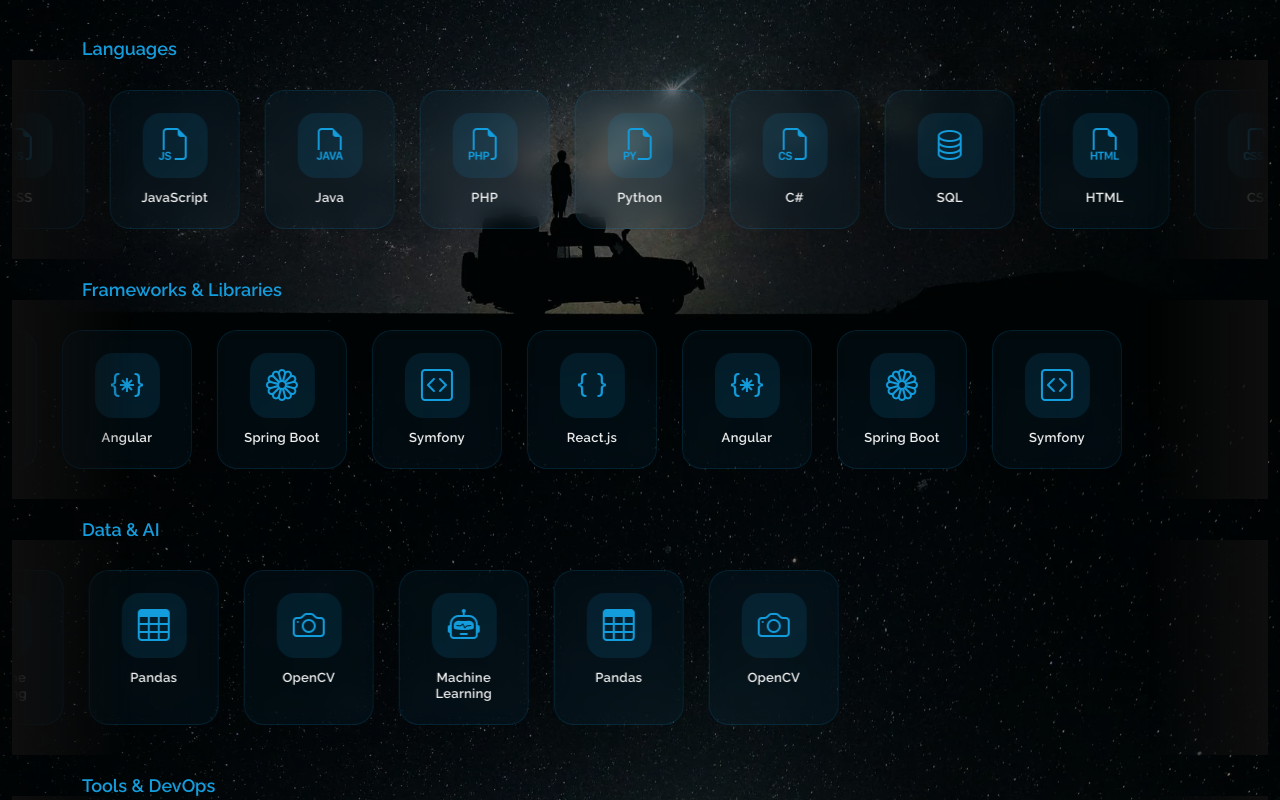
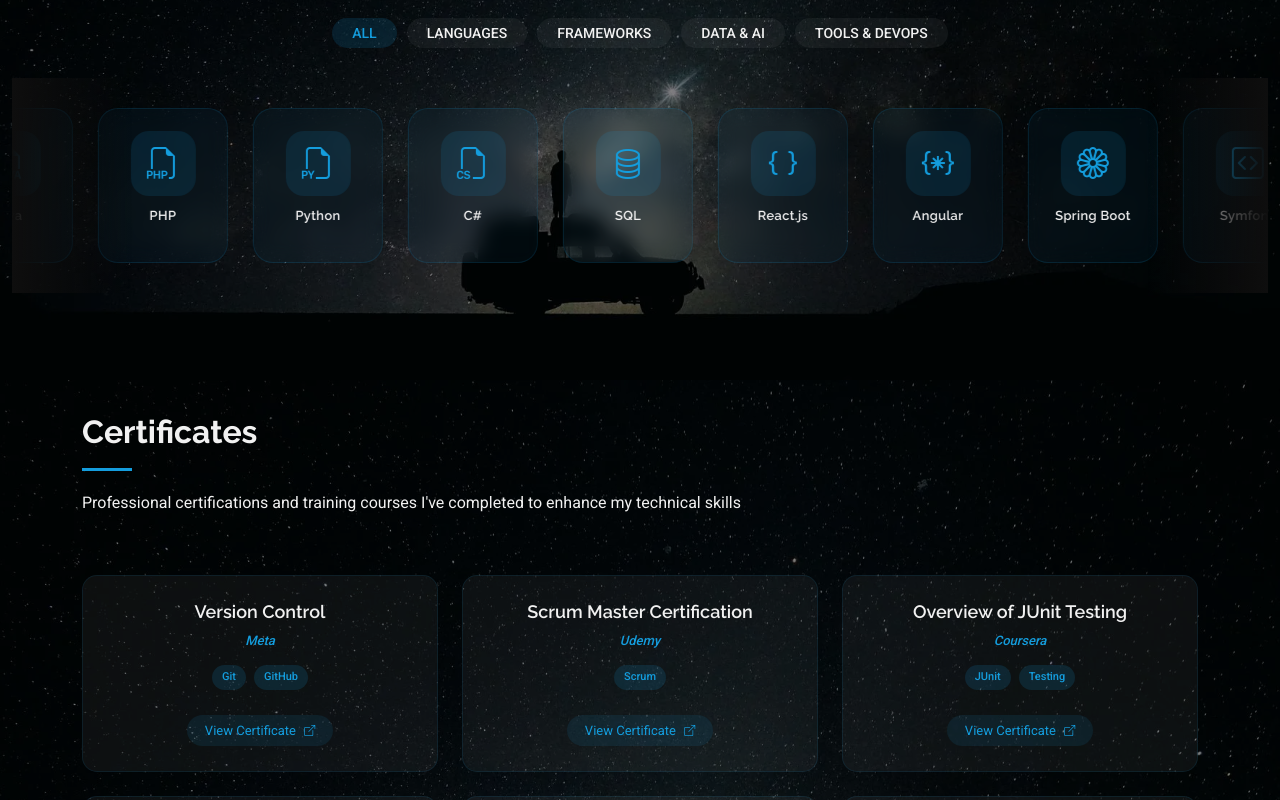
Before and after one commit to oumeyma-elaammari/my_portfolio, a React (Create React App) app: page / in a window 1280 px wide. Shown: the part 2820-3620 px from the top of the page. Built offline with nearby package versions, Linux system fonts and the light colour scheme.

Commit message:
feat: add category filters to Skills carousel

```diff
--- a/src/components/Skills.jsx
+++ b/src/components/Skills.jsx
@@ -1,50 +1,59 @@
-import React from 'react';
+import React, { useState, useEffect } from 'react';
 import '../styles/Skills.css';
 
-const skillsGroups = [
-  {
-    title: 'Languages',
-    skills: [
-      { name: 'HTML', icon: 'bi-filetype-html' },
-      { name: 'CSS', icon: 'bi-filetype-css' },
-      { name: 'JavaScript', icon: 'bi-filetype-js' },
-      { name: 'Java', icon: 'bi-filetype-java' },
-      { name: 'PHP', icon: 'bi-filetype-php' },
-      { name: 'Python', icon: 'bi-filetype-py' },
-      { name: 'C#', icon: 'bi-filetype-cs' },
-      { name: 'SQL', icon: 'bi-database' },
-    ]
-  },
-  {
-    title: 'Frameworks & Libraries',
-    skills: [
-      { name: 'React.js', icon: 'bi-braces' },
-      { name: 'Angular', icon: 'bi-braces-asterisk' },
-      { name: 'Spring Boot', icon: 'bi-flower1' },
-      { name: 'Symfony', icon: 'bi-code-square' },
-    ]
-  },
-  {
-    title: 'Data & AI',
-    skills: [
-      { name: 'Machine Learning', icon: 'bi-robot' },
-      { name: 'Pandas', icon: 'bi-table' },
-      { name: 'OpenCV', icon: 'bi-camera' },
-    ]
-  },
-  {
-    title: 'Tools & DevOps',
-    skills: [
-      { name: 'Git', icon: 'bi-git' },
-      { name: 'GitHub', icon: 'bi-github' },
-      { name: 'MySQL', icon: 'bi-database-fill' },
-      { name: 'Docker', icon: 'bi-box' },
-      { name: 'Linux', icon: 'bi-ubuntu' },
-    ]
-  }
+const skillsData = [
+  { name: 'HTML', icon: 'bi-filetype-html', category: 'languages' },
+  { name: 'CSS', icon: 'bi-filetype-css', category: 'languages' },
+  { name: 'JavaScript', icon: 'bi-filetype-js', category: 'languages' },
+  { name: 'Java', icon: 'bi-filetype-java', category: 'languages' },
+  { name: 'PHP', icon: 'bi-filetype-php', category: 'languages' },
+  { name: 'Python', icon: 'bi-filetype-py', category: 'languages' },
+  { name: 'C#', icon: 'bi-filetype-cs', category: 'languages' },
+  { name: 'SQL', icon: 'bi-database', category: 'languages' },
+  { name: 'React.js', icon: 'bi-braces', category: 'frameworks' },
+  { name: 'Angular', icon: 'bi-braces-asterisk', category: 'frameworks' },
+  { name: 'Spring Boot', icon: 'bi-flower1', category: 'frameworks' },
+  { name: 'Symfony', icon: 'bi-code-square', category: 'frameworks' },
+  { name: 'Machine Learning', icon: 'bi-robot', category: 'data-ai' },
+  { name: 'Pandas', icon: 'bi-table', category: 'data-ai' },
+  { name: 'OpenCV', icon: 'bi-camera', category: 'data-ai' },
+  { name: 'Git', icon: 'bi-git', category: 'tools-devops' },
+  { name: 'GitHub', icon: 'bi-github', category: 'tools-devops' },
+  { name: 'MySQL', icon: 'bi-database-fill', category: 'tools-devops' },
+  { name: 'Docker', icon: 'bi-box', category: 'tools-devops' },
+  { name: 'Linux', icon: 'bi-ubuntu', category: 'tools-devops' },
+];
+
+const filters = [
+  { key: 'all', label: 'All' },
+  { key: 'languages', label: 'Languages' },
+  { key: 'frameworks', label: 'Frameworks' },
+  { key: 'data-ai', label: 'Data & AI' },
+  { key: 'tools-devops', label: 'Tools & DevOps' }
 ];
 
 const Skills = () => {
+  const [filter, setFilter] = useState('all');
+  const [filteredSkills, setFilteredSkills] = useState(skillsData);
+  const [isAnimating, setIsAnimating] = useState(false);
+
+  useEffect(() => {
+    setIsAnimating(true);
+
+    const timer = setTimeout(() => {
+      if (filter === 'all') {
+        setFilteredSkills(skillsData);
+      } else {
+        setFilteredSkills(skillsData.filter(skill => skill.category === filter));
+      }
+      setIsAnimating(false);
+    }, 300);
+
+    return () => clearTimeout(timer);
+  }, [filter]);
+
+  const loopedSkills = [...filteredSkills, ...filteredSkills];
+
   return (
     <section id="skills" className="skills section">
       <div className="container section-title" data-aos="fade-up">
@@ -52,17 +61,24 @@
         <p>My technical expertise across programming languages, frameworks, and development tools</p>
       </div>
 
-      {skillsGroups.map((group) => {
-        const groupSkills = [...group.skills, ...group.skills];
-        return (
-          <div key={group.title} className="skills-group">
       <div className="container">
-              <h3 className="skills-group-title">{group.title}</h3>
+        <ul className="portfolio-filters" data-aos="fade-up" data-aos-delay="100">
+          {filters.map((f) => (
+            <li
+              key={f.key}
+              className={filter === f.key ? 'filter-active' : ''}
+              onClick={() => setFilter(f.key)}
+            >
+              {f.label}
+            </li>
+          ))}
+        </ul>
       </div>
+
       <div className="container-fluid" data-aos="fade-up" data-aos-delay="100">
-              <div className="skills-carousel">
-                <div className="skills-track">
-                  {groupSkills.map((skill, index) => (
+        <div className={`skills-carousel ${isAnimating ? 'animating' : ''}`}>
+          <div className="skills-track" key={filter}>
+            {loopedSkills.map((skill, index) => (
               <div key={index} className="skill-card">
                 <div className="skill-icon">
                   <i className={`bi ${skill.icon}`}></i>
@@ -73,9 +89,6 @@
           </div>
         </div>
       </div>
-          </div>
-        );
-      })}
     </section>
   );
 };
--- a/src/styles/Portfolio.css
+++ b/src/styles/Portfolio.css
@@ -1,14 +1,15 @@
 /*--------------------------------------------------------------
 # Portfolio Section
 --------------------------------------------------------------*/
-.portfolio .portfolio-filters {
+/* Shared filter-pill list style, reused by any section (Portfolio, Skills, ...) */
+.portfolio-filters {
   padding: 0;
   margin: 0 auto 30px auto;
   list-style: none;
   text-align: center;
 }
 
-.portfolio .portfolio-filters li {
+.portfolio-filters li {
   cursor: pointer;
   display: inline-block;
   padding: 8px 20px;
@@ -22,13 +23,13 @@
   background: rgba(255, 255, 255, 0.05);
 }
 
-.portfolio .portfolio-filters li:hover {
+.portfolio-filters li:hover {
   color: var(--accent-color);
   background: rgba(20, 157, 221, 0.1);
   transform: translateY(-2px);
 }
 
-.portfolio .portfolio-filters li.filter-active {
+.portfolio-filters li.filter-active {
   color: var(--accent-color);
   background: rgba(20, 157, 221, 0.15);
 }
@@ -219,7 +220,7 @@
 
 /* Responsive */
 @media (max-width: 768px) {
-  .portfolio .portfolio-filters li {
+  .portfolio-filters li {
     padding: 6px 16px;
     font-size: 12px;
     margin: 0 3px;
--- a/src/styles/Skills.css
+++ b/src/styles/Skills.css
@@ -1,13 +1,6 @@
 .skills {
   padding: 60px 0;
   overflow: hidden;
-}
-
-.skills-group-title {
-  font-size: 18px;
-  font-weight: 600;
-  color: var(--accent-color);
-  margin: 20px 0 0 0;
 }
 
 .skills-carousel {
@@ -15,6 +8,11 @@
   overflow: hidden;
   position: relative;
   padding: 30px 0;
+  transition: all 0.3s ease;
+}
+
+.skills-carousel.animating {
+  opacity: 0.5;
 }
 
 .skills-carousel::before,
```
Lines whose indentation alone changed are shown as unchanged.
